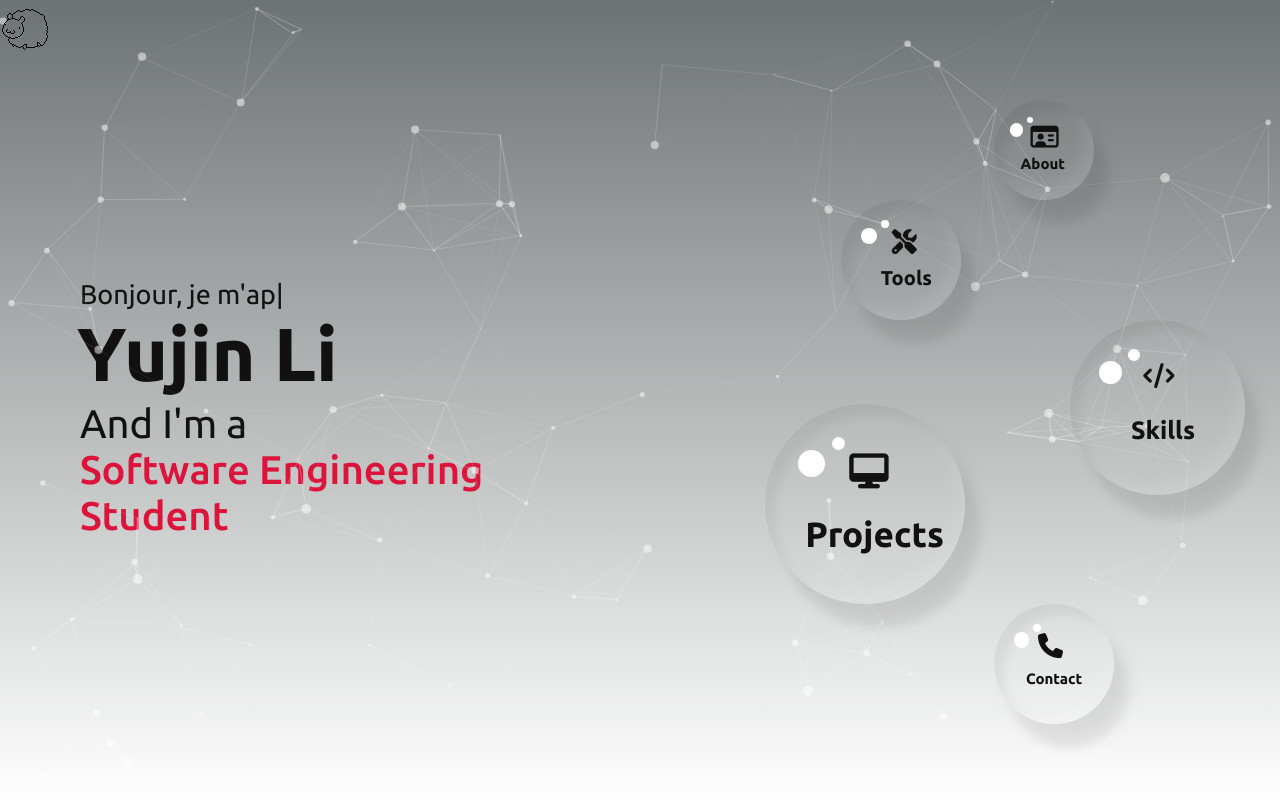
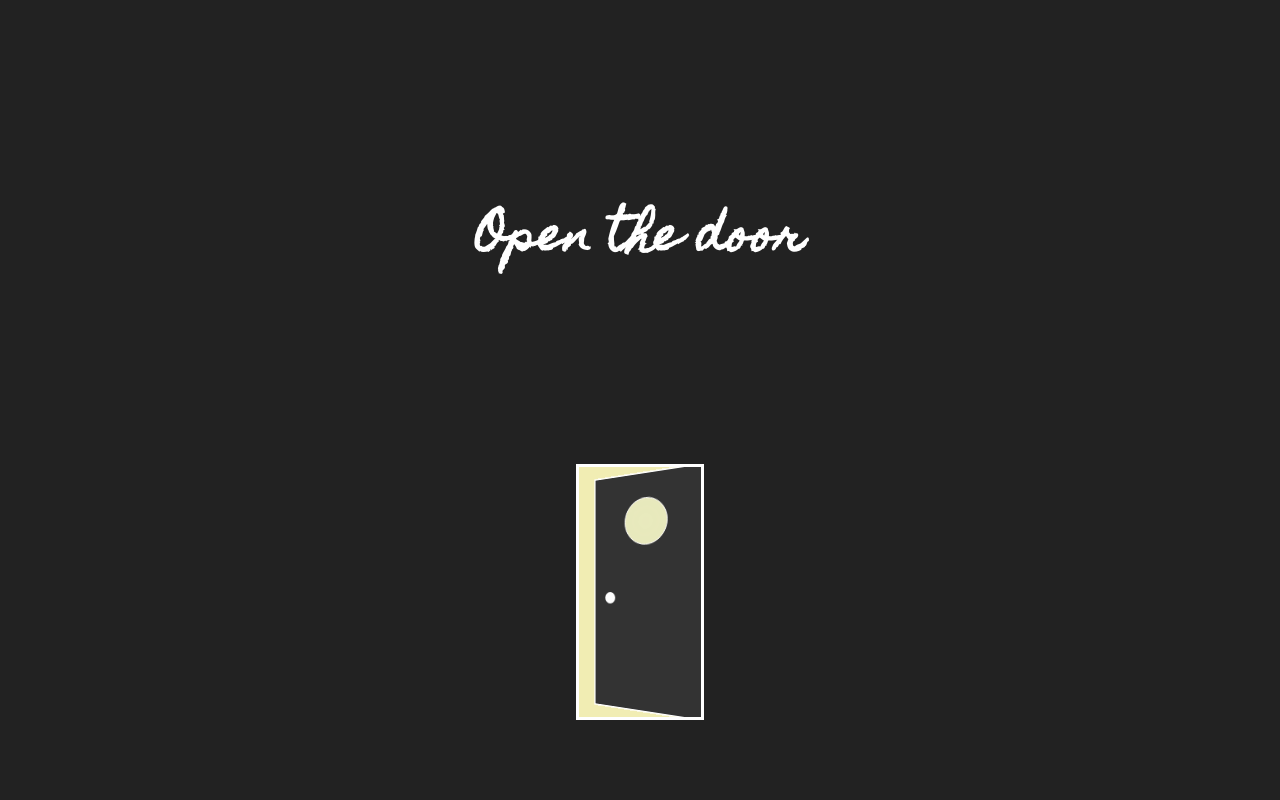
Before and after one commit to YuJ-Li/Personal-WebPage, a plain HTML site: page index.html in a window 1280 px wide. Shown: the top 800 px of the page. Drawn offline with nearby package versions, Linux system fonts and the light colour scheme; animation ran at ten frames a second.

Commit message:
open door animation added

```diff
--- /dev/null
+++ b/css/loader.css
@@ -0,0 +1,227 @@
+@import url('https://fonts.googleapis.com/css2?family=Homemade+Apple&display=swap');
+
+
+.loader-wrapper p{
+    font-family: 'Homemade Apple', cursive;
+    font-weight: 1000;
+    font-size: 45px;
+    color: #fff;
+    text-align: center;
+    padding-top: 15%;
+}
+
+.loader-wrapper{
+    position: fixed;
+    width: 100%;
+    height: 100%;
+    z-index: 99999;
+}
+.loader-wrapper,
+#door {
+  background-color: #222;
+}
+#porthole,
+#jamb {
+  background-color: rgb(241,237,179);
+}
+#knob,
+.side {
+  background-color: #fff;
+}
+#jamb {
+  position: absolute;
+  left: 50%;
+  margin-left: -5vw;
+  bottom: 10vh;
+  width: 10vw;
+  height: 20vw;
+  overflow: hidden;
+  transition: all 0.2s ease-in;
+}
+#jamb:hover,
+#jamb:hover #porthole {
+  transition: all 0.2s ease-in;
+  background-color: #ecf383;
+}
+#jamb .side {
+  position: absolute;
+  width: 0;
+  height: 0;
+}
+#jamb #side1 {
+  right: 0;
+  bottom: 0;
+  animation: drawSide1 0.5s ease-in-out forwards;
+  z-index: 10;
+}
+#jamb #side2 {
+  right: 0;
+  top: 0;
+  animation: drawSide2 0.5s ease-in-out 0.5s forwards;
+  z-index: 10;
+}
+#jamb #side3 {
+  left: 0;
+  top: 0;
+  animation: drawSide3 0.5s ease-in-out 1s forwards;
+  z-index: 10;
+}
+#jamb #side4 {
+  left: 0;
+  bottom: 0;
+  animation: drawSide4 0.5s ease-in-out 1.5s forwards;
+  z-index: 10;
+}
+#jamb #door {
+  position: absolute;
+  top: 0;
+  left: 0;
+  width: 100%;
+  height: 100%;
+  transform-origin: 100% 50%;
+  cursor: pointer;
+}
+#jamb #door #knob {
+  position: absolute;
+  left: 1vw;
+  top: 50%;
+  width: 1vw;
+  height: 1vw;
+  border-radius: 100%;
+  opacity: 0;
+  animation: showKnob 0.5s ease-in-out 2s forwards;
+}
+#jamb #door #porthole {
+  position: absolute;
+  top: 10%;
+  left: 50%;
+  margin-left: -2vw;
+  width: 4vw;
+  height: 4vw;
+  border-radius: 100%;
+  border: 0.15vw solid #fff;
+  box-shadow: inset 0 0 5vw 0 rgba(195, 220, 233, 0.25);
+  overflow: hidden;
+  transform: rotateY(-90deg);
+  opacity: 0;
+  animation: reveal 0.5s ease-in-out 2s forwards;
+  transition: all 0.2s ease-in;
+}
+.crack {
+  animation: crack 0.5s cubic-bezier(0.46, 0.59, 0.53, 1) 2.5s forwards;
+}
+.open {
+  animation: crackopen 0.25s cubic-bezier(0.46, 0.59, 0.53, 1) forwards;
+}
+.spread {
+  animation: spread 0.25s ease-in-out 0.25s forwards;
+}
+@keyframes dark-glow {
+  to {
+    box-shadow: inset 0 0 0.5vw 0 rgba(0, 0, 0, 0.5);
+  }
+}
+@keyframes crack {
+  to {
+    background-color: #333;
+    box-shadow: 0 0 0 0.2vh #fff;
+    transform: perspective(15vw) rotateY(-13deg);
+  }
+}
+@keyframes crackopen {
+  from {
+    background-color: rgb(241,237,179);
+    transform: perspective(15vw) rotateY(-13deg);
+  }
+  to {
+    background-color: #444;
+    transform: perspective(20vw) rotateY(-90deg);
+  }
+}
+@keyframes spread {
+  from {
+    bottom: 10vh;
+    left: 50%;
+    height: 20vw;
+    width: 10vw;
+  }
+  50% {
+    bottom: 10vh;
+    left: 50%;
+    height: 0.2vw;
+    width: 10vw;
+  }
+  100% {
+    bottom: 10vh;
+    left: 50%;
+    height: 0.2vw;
+    left: calc(50% + 10vw);
+    width: 0;
+  }
+}
+@keyframes reveal {
+  0% {
+    opacity: 0;
+  }
+  100% {
+    transform: rotateY(0deg);
+    opacity: 1;
+  }
+}
+@keyframes drawSide1 {
+  from {
+    width: 0.2vw;
+    height: 0;
+
+  }
+  to {
+    width: 0.2vw;
+    height: 100%;
+
+  }
+}
+@keyframes drawSide2 {
+  from {
+    height: 0.2vw;
+    width: 0;
+  }
+  to {
+    height: 0.2vw;
+    width: 100%;
+  }
+}
+@keyframes drawSide3 {
+  from {
+    height: 0;
+    width: 0.2vw;
+  }
+  to {
+    height: 100%;
+    width: 0.2vw;
+    bottom: 0;
+  }
+}
+@keyframes drawSide4 {
+  from {
+    height: 0.2vw;
+    width: 0;
+  }
+  to {
+    height: 0.2vw;
+    width: 100%;
+  }
+}
+@keyframes showKnob {
+  0% {
+    transform: scale(0.5, 0.5);
+    opacity: 0;
+  }
+  50% {
+    transform: scale(1.2, 1.2);
+    opacity: 1;
+  }
+  100% {
+    transform: scale(1, 1);
+    opacity: 1;
+  }
+}
--- a/index.html
+++ b/index.html
@@ -2,6 +2,7 @@
 <html lang="en">
     <head>
         <meta charset = "UTF-8">
+        <meta http-equiv="X-UA-Compatible" content="IE=edge">
         <meta name="viewport" content="width=device-width,initial-scale=1.0">
         <title>Personal Portfolio Website</title>
         <link rel="stylesheet" href="css/style.css">
@@ -15,6 +16,8 @@
     </head>
 
     <body>
+        <!--loading effect-->
+        <div id="loading"></div>
         <!--mouse effect-->
         <div class="mouse"></div>
 
--- a/js/script.js
+++ b/js/script.js
@@ -53,8 +53,17 @@ setInterval(()=>{
     mouseCursor.style.top = imgt+"px"
 },10)
 
-
-
+//loader
+var enter = function() {
+	var door = document.querySelector('#jamb');
+	var newdoor = door.cloneNode(true);
+	document.querySelector('#door').classList.add('open');
+	document.querySelector('#jamb').classList.add('spread');
+	setTimeout(function() {
+			door.remove();
+			removeLoader();
+	}, 500)
+}
 
 // scroll
 $(document).ready(function(){
@@ -113,3 +122,15 @@ $(document).ready(function(){
         }
     });
 });
+
+
+$.get("../loader.html", function(data){
+    $("#loading").replaceWith(data);
+});
+
+
+function removeLoader(){
+    $(".loader-wrapper").fadeOut(500,function(){
+        $(".loader-wrapper").remove();
+    });
+}
--- /dev/null
+++ b/loader.html
@@ -0,0 +1,29 @@
+<!DOCTYPE html>
+<html lang="en">
+<head>
+    <meta charset="UTF-8">
+    <meta http-equiv="X-UA-Compatible" content="IE=edge">
+    <meta name="viewport" content="width=device-width, initial-scale=1.0">
+    <title>Loader</title>
+    <link rel="stylesheet" href="./css/loader.css">
+</head>
+<body>
+    <div class="loader-wrapper">
+        <p>
+            Open the door
+        </p>
+        <div id="jamb" onclick="enter()">
+
+            <div class="side" id="side1"></div>
+            <div class="side" id="side2"></div>
+            <div class="side" id="side3"></div>
+            <div class="side" id="side4"></div>
+            <div class="crack" id="door">
+              <div id="knob"></div>
+              <div id="porthole"></div>
+            </div>
+          </div>
+    </div>
+    <script src="/js/script.js"></script>
+</body>
+</html>
```
Also changed, not shown: assets/background.webp (deleted).
